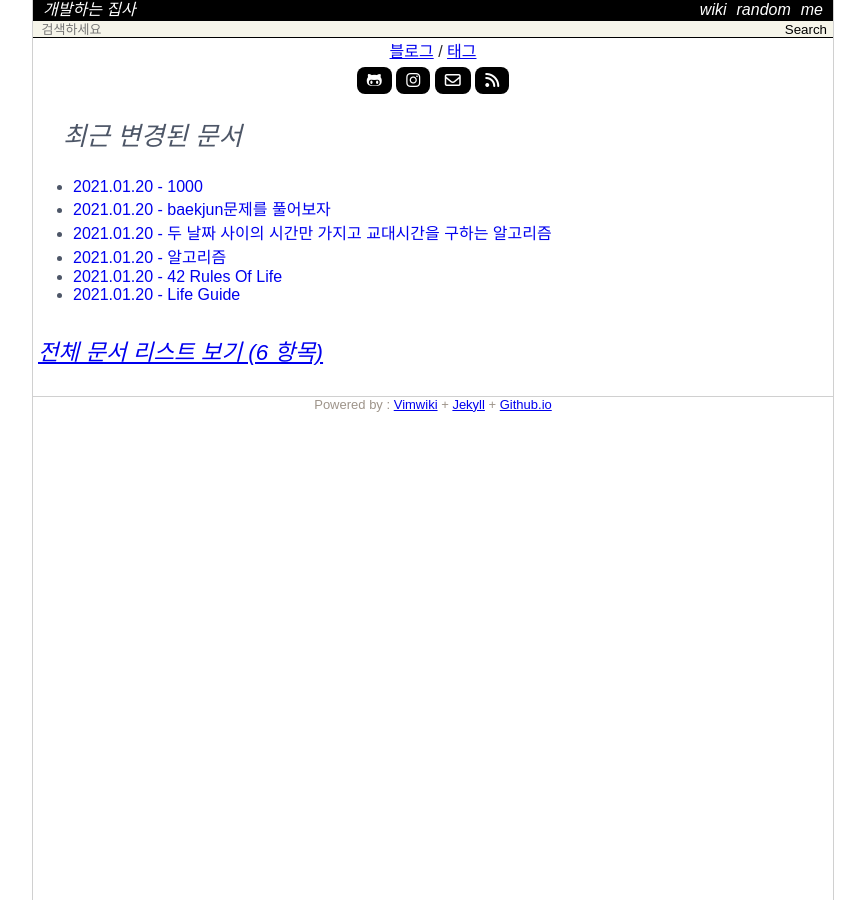
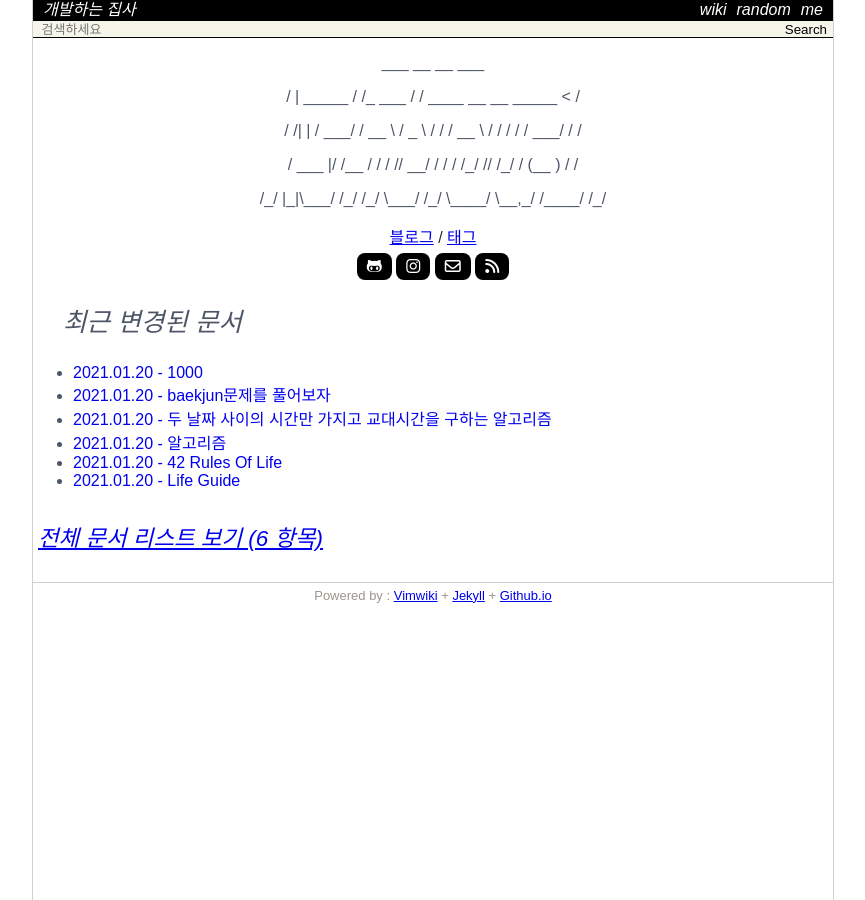
Before and after one commit to Achelous1/achelous1.github.io, a Jekyll site: the page built from index.html, in a window 1280 px wide. Shown: the whole page, without its empty margins (207-1072 px from the left). Built offline with Jekyll 4.4.1, drawn with Linux system fonts in a browser that asks for light colours; nearby versions of some CDN libraries; some web fonts are replaced.

Commit message:
ADDED custom header

```diff
--- a/_sass/_layout.scss
+++ b/_sass/_layout.scss
@@ -242,7 +242,12 @@ div.search {
 
 .content-below {
     border-top: 1px solid #d0d0d0;
+    padding-top: 5px;
     color: $third-font-color;
     font-size: 13px;
     text-align: center;
 }
+
+.custom-header{
+    text-align: center;
+}
--- a/index.html
+++ b/index.html
@@ -5,7 +5,12 @@ regenerate: true
 ---
 
 <div class="blog-face">
-    <div>
+    <div class="custom-header">
+        <p>    ___            __            __                          ___</p>
+        <p>   /   |  _____   / /_   ___    / /  ____   __  __   _____  <  /</p>
+        <p>  / /| | / ___/  / __ \ / _ \  / /  / __ \ / / / /  / ___/  / /</p>
+        <p> / ___ |/ /__   / / / //  __/ / /  / /_/ // /_/ /  (__  )  / /</p>
+        <p>/_/  |_|\___/  /_/ /_/ \___/ /_/   \____/ \__,_/  /____/  /_/</p>
     </div>
     <div>
         <a href="/blog/">블로그</a>
```
